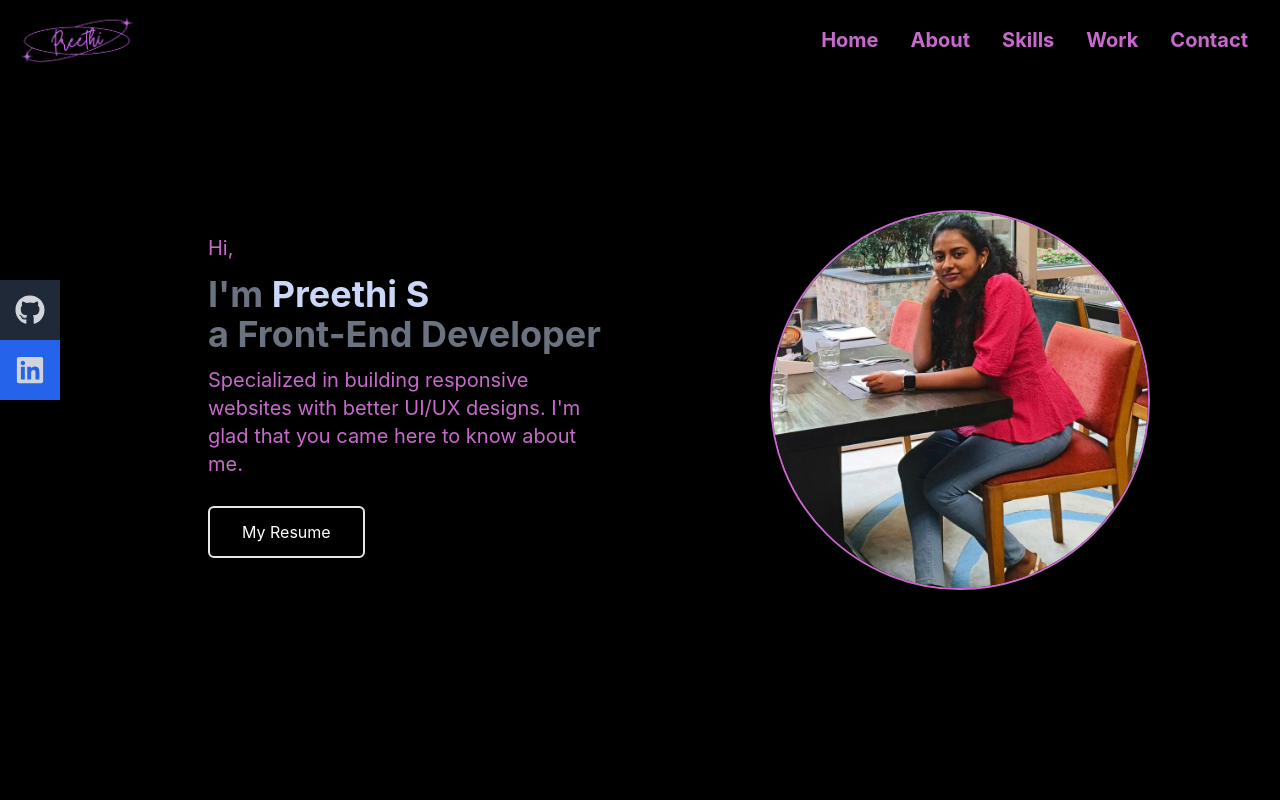
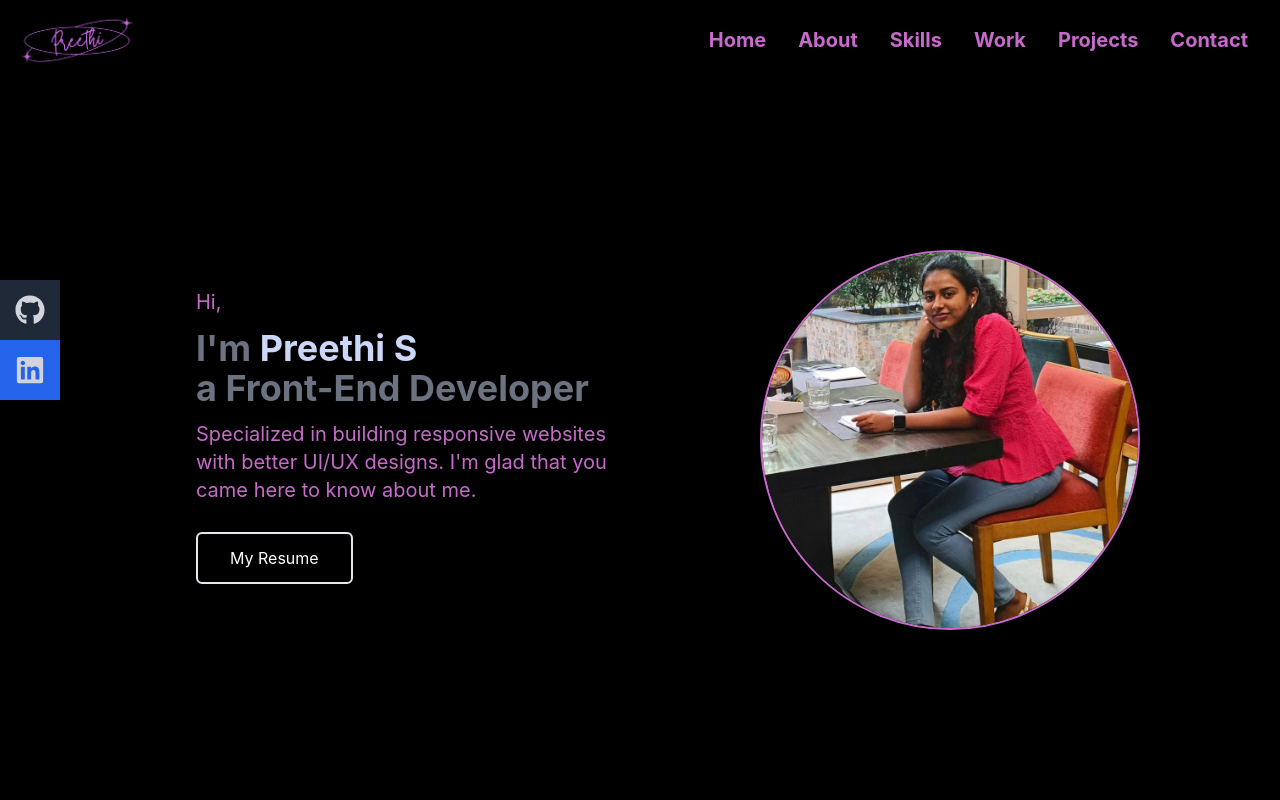
Before and after one commit to 86103Preethi/port-folio, a React (Create React App) app: page / in a window 1280 px wide. Shown: the top 800 px of the page. Built offline with nearby package versions, Linux system fonts and the light colour scheme.

Commit message:
source code added

```diff
--- a/src/components/Home.jsx
+++ b/src/components/Home.jsx
@@ -19,11 +19,11 @@ const Home = () => {
   return (
     <div
       name='home'
-      className='grid grid-cols-1 sm:grid-cols-2 w-full h-screen bg-black text-[#c76acb] overflow-hidden'
+      className='grid grid-cols-1 md:grid-cols-2 px-5 w-full min-h-screen bg-black text-[#c76acb] overflow-hidden pt-[80px]'
     >
       {/* Left side content with animation */}
       <motion.div
-        className='max-w-[1000px] mx-auto sm:ml-44 px-8 flex flex-col justify-center h-full'
+        className='max-w-[1000px] mx-auto ml-0 lg:ml-44 flex flex-col justify-center h-full'
         initial={{ x: -100, opacity: 0 }}
         whileInView={{ opacity: 1, x: 0 }}
         transition={{ duration: 0.8 }}
@@ -55,7 +55,10 @@ const Home = () => {
           component="img"
           alt='Profile Pic'
           src={pink}
-          sx={{ width: 380, height: 380, borderRadius: '50%', objectFit: 'cover' }}
+          sx={{
+            width: { xs: 280, sm: 350, md: 380 },
+            height: { xs: 280, sm: 350, md: 380 },
+            borderRadius: '50%', objectFit: 'cover' }}
           className='hover:scale-110 transition-transform duration-300 border border-[#c76acb] border-2'
         />
       </motion.div>
--- a/src/components/Navbar.jsx
+++ b/src/components/Navbar.jsx
@@ -28,6 +28,7 @@ return (
                 <li className='px-4 font-bold text-xl'><Link to='about' smooth={true} duration={500}>About</Link></li>
                 <li className='px-4 font-bold text-xl'><Link to='skills' smooth={true} duration={500}>Skills</Link></li>
                 <li className='px-4 font-bold text-xl'><Link to='work' smooth={true} duration={500}>Work</Link></li>
+                <li className='px-4 font-bold text-xl'><Link to='project' smooth={true} duration={500}>Projects</Link></li>
                 <li className='px-4 font-bold text-xl'><Link to='contact' smooth={true} duration={500}>Contact</Link></li>
             </ul>
         </div>
@@ -43,6 +44,7 @@ return (
             <li className="py-6 text-4xl"><Link onClick={handleClick} to='about' smooth={true} duration={500}>About</Link></li>
             <li className="py-6 text-4xl"><Link onClick={handleClick} to='skills' smooth={true} duration={500}>Skills</Link></li>
             <li className="py-6 text-4xl"><Link onClick={handleClick} to='work' smooth={true} duration={500}>Work</Link></li>
+            <li className="py-6 text-4xl"><Link onClick={handleClick} to='project' smooth={true} duration={500}>Projects</Link></li>
             <li className="py-6 text-4xl"><Link onClick={handleClick} to='contact' smooth={true} duration={500}>Contact</Link></li>
         </ul>
 
--- a/src/components/Project.jsx
+++ b/src/components/Project.jsx
@@ -27,7 +27,7 @@ const workData = [
     certificate: 'https://github.com/86103Preethi/food-cart',
   },
   {
-    title: 'Data Visualization and Dashboard',
+    title: 'Data Visualization Dashboard',
     image: data,
     description: 'Built a dynamic dashboard to visualize complex datasets using React and Chart.js, including filters, charts, and analytics widgets.',
     certificate: '#',
@@ -49,7 +49,7 @@ const workData = [
 
 const Work = () => {
   return (
-    <div name="work" className="w-full bg-black text-[#ccd6f6] py-16 px-6">
+    <div name="project" className="w-full bg-black text-[#ccd6f6] py-16 px-5">
       <div className="max-w-[1000px] mx-auto text-center">
         <p className="text-4xl font-bold inline border-b-4 border-[#c76acb] mb-4">
           Projects
--- a/src/components/Skills.jsx
+++ b/src/components/Skills.jsx
@@ -67,7 +67,7 @@ const skillData = [
 
 const Skills = () => {
   return (
-    <div name="skills" className="bg-black text-[#6b7280] min-h-screen w-full text-center flex items-center">
+    <div name="skills" className="bg-black text-[#6b7280] min-h-screen px-5 w-full text-center flex items-center">
       <div className="max-w-[1000px] mx-auto w-full">
         <div>
           <p className="text-4xl font-bold inline border-b-4 border-[#c76acb] text-[#ccd6f6]">Skills</p>
--- a/src/components/Work.jsx
+++ b/src/components/Work.jsx
@@ -28,7 +28,7 @@ const experiences = [
 
 const Work = () => {
   return (
-    <div className="w-full bg-black text-white py-16 px-6" name="experience">
+    <div className="w-full bg-black text-white py-16 px-5" name="work">
       <div className="max-w-[1000px] mx-auto p-4 text-center">
         <p className="text-4xl font-bold inline border-b-4 border-[#c76acb] mb-4">Experience</p>
         <p className="text-[#6b7280] py-6">My journey so far in the tech industry</p>
@@ -60,7 +60,7 @@ const Work = () => {
                 <Box sx={{ p: 2 }}>
                   <Stack direction="row" spacing={1} flexWrap="wrap">
                     {exp.tags.map((tag, index) => (
-                      <Chip key={index} label={tag} size="small" color='primary' sx={{ background: '#c76acb' }}/>
+                      <Chip key={index} label={tag} size="small" color='primary' sx={{ background: '#c76acb' , mb : 1 , mt:1}}/>
                     ))}
                   </Stack>
                 </Box>
```
